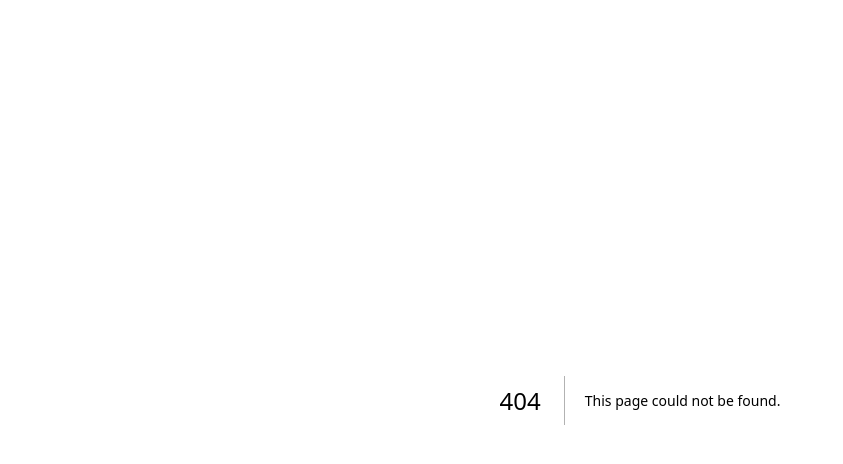
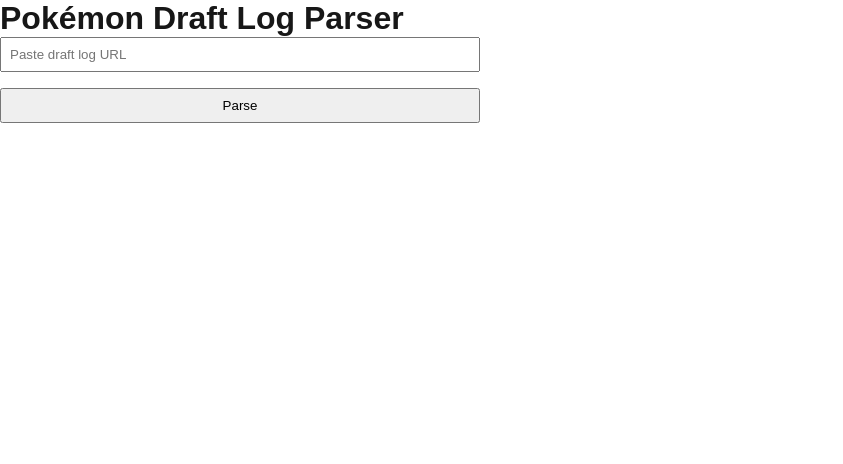
Before and after one commit to kevincauto/kevincauto-portfolio, a Next.js app: page /poke-parser in a window 1280 px wide. Before the commit this address had no page. Shown: the top 464 px of the page, without its empty margins (0-843 px from the left). Built offline with nearby package versions, Linux system fonts and the light colour scheme.

Commit message:
feat: add Poke-Parser page with URL input

```diff
--- /dev/null
+++ b/src/app/poke-parser/PokeParserForm.module.css
@@ -0,0 +1,3 @@
+.parser { display:flex; flex-direction:column; gap:1rem; max-width:480px; }
+.parser__input  { padding:0.5rem; }
+.parser__button { padding:0.5rem 1rem; cursor:pointer; }
--- /dev/null
+++ b/src/app/poke-parser/PokeParserForm.tsx
@@ -0,0 +1,29 @@
+'use client';
+
+import { useState } from 'react';
+import styles from './PokeParserForm.module.css';
+
+export default function PokeParserForm() {
+  const [url, setUrl] = useState('');
+
+  function handleSubmit(e: React.FormEvent<HTMLFormElement>) {
+    e.preventDefault();
+    // parsing logic will go here later
+    alert(`You entered: ${url}`);
+  }
+
+  return (
+    <form onSubmit={handleSubmit} className={styles.parser}>
+      <input
+        name="logUrl"
+        type="url"
+        placeholder="Paste draft log URL"
+        value={url}
+        onChange={(e) => setUrl(e.target.value)}
+        required
+        className={styles.parser__input}
+      />
+      <button className={styles.parser__button}>Parse</button>
+    </form>
+  );
+}
--- /dev/null
+++ b/src/app/poke-parser/page.tsx
@@ -0,0 +1,12 @@
+import PokeParserForm from './PokeParserForm';
+
+export const metadata = { title: 'Poké Parser | Kevin Cauto' };
+
+export default function PokeParserPage() {
+  return (
+    <main>
+      <h1>Pokémon Draft Log Parser</h1>
+      <PokeParserForm />
+    </main>
+  );
+}
--- a/src/components/Hero/index.tsx
+++ b/src/components/Hero/index.tsx
@@ -2,7 +2,7 @@
 export default function Hero() {
   return (
     <section className={styles.hero}>
-      <h1 className={styles.hero__title}>Kevin M Cauto</h1>
+      <h1 className={styles.hero__title}>Kevin Cauto</h1>
       <p className={styles.hero__subtitle}>
         Software Engineer • Real-estate Investor
       </p>
```
